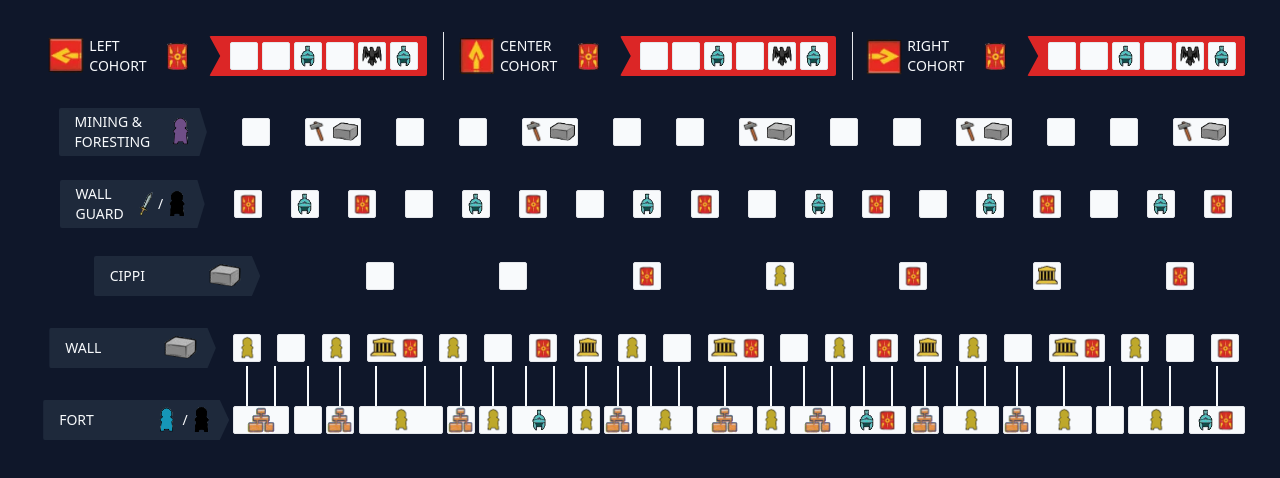
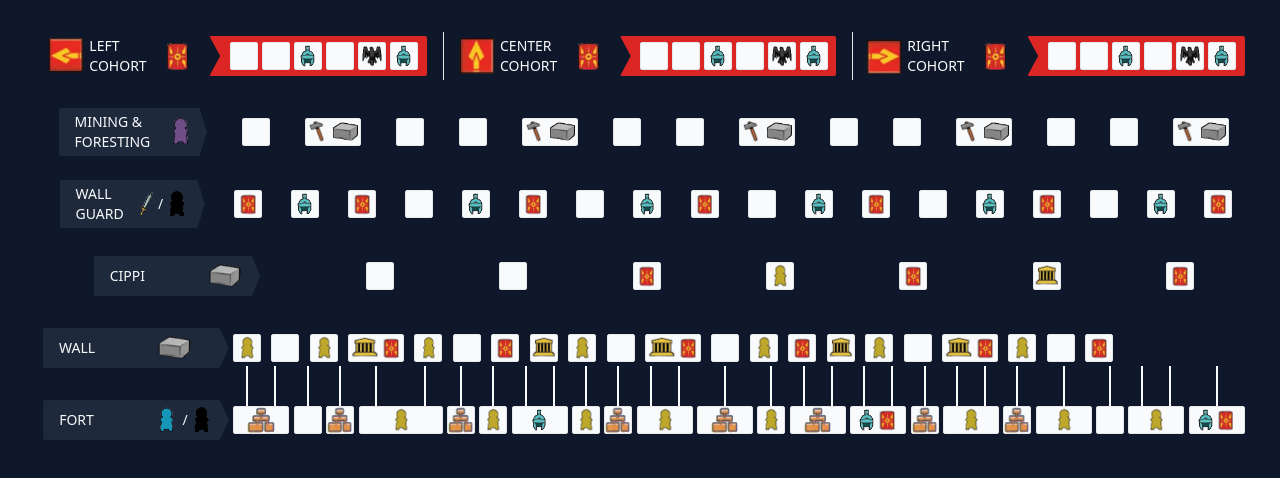
Before and after one commit to HTJin/hadrians-react, a React (Vite) app: page / in a window 1280 px wide. Shown: the top 478 px of the page. Built offline with nearby package versions, Linux system fonts and the light colour scheme.

Commit message:
pushing up progress (#1)

```diff
--- a/src/components/CippiWallFort.tsx
+++ b/src/components/CippiWallFort.tsx
@@ -13,6 +13,7 @@ import Arrow from "./Arrow";
 
 export const CippiWallFort = () => {
   const [checkedCount, setCheckedCount] = useState(0);
+  const totalFortWidth = fortWidths.reduce((acc, width) => acc + width, 0) + 3;
 
   const handleCheck = () => {
     setCheckedCount(checkedCount + 1);
@@ -22,10 +23,7 @@ export const CippiWallFort = () => {
     setCheckedCount(checkedCount - 1);
   };
 
-  const renderScribbleBox = (
-    icon: string | string[] | undefined,
-    index: number,
-  ) => (
+  const renderScribbleBox = (icon: string | string[] | undefined, index: number) => (
     <ScribbleBox
       key={index}
       uncheckedIcons={icon}
@@ -37,10 +35,7 @@ export const CippiWallFort = () => {
     />
   );
 
-  const renderFortScribbleBox = (
-    icon: string | string[] | undefined,
-    index: number,
-  ) => (
+  const renderFortScribbleBox = (icon: string | string[] | undefined, index: number) => (
     <ScribbleBox
       key={index}
       uncheckedIcons={icon}
@@ -52,10 +47,7 @@ export const CippiWallFort = () => {
     />
   );
 
-  const renderWallScribbleBox = (
-    icon: string | string[] | undefined,
-    index: number,
-  ) => (
+  const renderWallScribbleBox = (icon: string | string[] | undefined, index: number) => (
     <ScribbleBox
       key={index}
       uncheckedIcons={icon}
@@ -82,10 +74,21 @@ export const CippiWallFort = () => {
     </div>
   );
 
-  const Wall = () => (
-    <div className="flex h-10 w-full items-center justify-around gap-x-1 rounded-sm pl-2">
+  const Wall = () => {
+    const arrowIndices = [
+      0, 2, 3, 4, 6, 7, 8, 10, 11, 12, 14, 15, 16, 18, 19, 20,
+    ];
+    const gridTemplateColumns = `auto auto auto ${fortWidths
+      .map((width) => "auto ".repeat(width))
+      .join("")}`;
+
+    return (
       <div
-        className="flex items-center rounded-sm bg-slate-800 px-4 py-1 text-sm uppercase"
+        className="grid h-10 w-full items-center gap-x-1 rounded-sm pl-2"
+        style={{ gridTemplateColumns }}
+      >
+        <div
+          className="col-span-3 flex items-center rounded-sm bg-slate-800 px-4 py-1 text-sm uppercase"
           style={{
             clipPath: "polygon(95% 0, 100% 50%, 95% 100%, 0% 100%, 0% 0%)",
           }}
@@ -94,15 +97,14 @@ export const CippiWallFort = () => {
           <img src={Resource} alt="Resource" className="h-8" />
         </div>
         {wallIcons.map((icon, index) => {
-        const arrowIndex = [
-          0, 2, 3, 4, 6, 7, 8, 10, 11, 12, 14, 15, 16, 18, 19, 20,
-        ][index];
+          let startCol = 4; // Starting from 4th column as first three columns are reserved for "Wall" label
+          for (let i = 0; i < index; i++) {
+            startCol += fortWidths[arrowIndices[i]] || 1;
+          }
           return (
             <div
               key={index}
-            className={`flex ${
-              arrowIndex % 2 === 0 ? "justify-center" : "justify-start"
-            }`}
+              className={`col-start-${startCol} col-span-1 flex items-center`}
             >
               {renderWallScribbleBox(icon, index)}
             </div>
@@ -110,6 +112,8 @@ export const CippiWallFort = () => {
         })}
       </div>
     );
+  };
+
 
   const Fort = () => (
     <div className="flex h-10 w-full items-end justify-around gap-x-1 rounded-sm pl-2">
@@ -141,7 +145,7 @@ export const CippiWallFort = () => {
   );
 
   return (
-    <div className="grid grid-flow-row gap-y-8">
+    <div className={`grid-cols-${totalFortWidth} grid gap-y-8`}>
       <Cippi />
       <Wall />
       <Fort />
```
Lines whose indentation alone changed are shown as unchanged.
